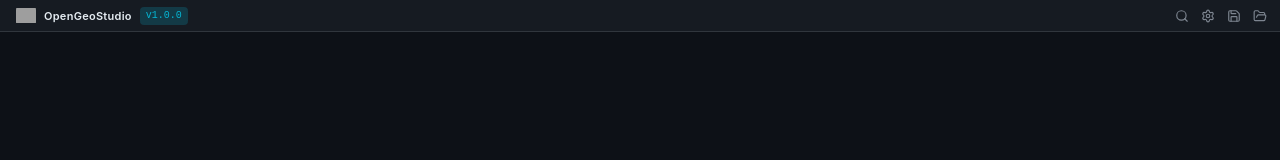
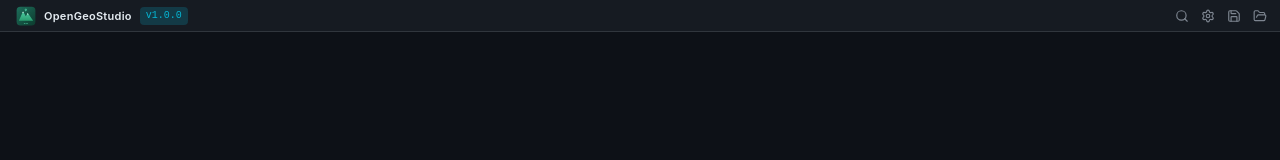
Before and after one commit to Vamps023/OpenGeoStudio, a React (Vite) app: page / in a window 1280 px wide. Shown: the top 160 px of the page. Built offline with nearby package versions, Linux system fonts and the light colour scheme; grey boxes are pictures that could not be loaded.

Commit message:
Use SVG logo in app UI and favicon
Replace PNG logo references with crisp SVG version in:
- App toolbar (w-5 h-5)
- Home workspace header (w-16 h-16)
- Recent Projects panel (w-12 h-12)
- index.html favicon

```diff
--- a/index.html
+++ b/index.html
@@ -2,7 +2,7 @@
 <html lang="en">
   <head>
     <meta charset="UTF-8" />
-    <link rel="icon" type="image/png" href="/assets/logo/logo.png" />
+    <link rel="icon" type="image/svg+xml" href="/logo/logo.svg" />
     <meta name="viewport" content="width=device-width, initial-scale=1.0" />
     <title>OpenGeoStudio</title>
     <meta http-equiv="Content-Security-Policy" content="default-src 'self' http://localhost:5173; script-src 'self' 'unsafe-eval' 'unsafe-inline' blob: http://localhost:5173; style-src 'self' 'unsafe-inline'; img-src 'self' data: blob: https: http://localhost:5173; connect-src 'self' https: blob: http://localhost:5173 ws://localhost:5173; font-src 'self'; worker-src 'self' blob:;">
--- a/renderer/App.tsx
+++ b/renderer/App.tsx
@@ -678,7 +678,7 @@ function App(): React.JSX.Element {
         aria-label="Go to Home"
         title="Home — Recent Projects"
       >
-        <img src="./logo/logo.png" alt="OpenGeoStudio" className="w-5 h-5 rounded object-contain" />
+        <img src="./logo/logo.svg" alt="OpenGeoStudio" className="w-5 h-5 rounded object-contain" />
         <span className="text-2xs font-semibold tracking-wide text-fg-primary hidden sm:inline">OpenGeoStudio</span>
         <span className="text-3xs px-1.5 py-0.5 bg-accent/20 text-accent rounded font-mono">v{APP_VERSION}</span>
       </button>
@@ -761,7 +761,7 @@ function App(): React.JSX.Element {
   if (!initialized) {
     return (
       <div className="flex flex-col items-center justify-center h-screen bg-surface-base text-fg-secondary gap-4">
-        <img src="./logo/logo.png" alt="OpenGeoStudio" className="w-16 h-16 rounded-lg object-contain" />
+        <img src="./logo/logo.svg" alt="OpenGeoStudio" className="w-16 h-16 rounded-lg object-contain" />
         <div className="text-center">
           <div className="text-lg font-semibold text-fg-primary mb-1">OpenGeoStudio</div>
           <Spinner label="Loading modules…" />
--- a/renderer/panels/RecentProjects/RecentProjects.tsx
+++ b/renderer/panels/RecentProjects/RecentProjects.tsx
@@ -416,7 +416,7 @@ export const RecentProjects: React.FC = () => {
       {/* ─── Welcome Header ──────────────────────────────────── */}
       <div className="px-8 py-8 border-b border-edge bg-gradient-to-b from-surface-panel to-surface-base">
         <div className="flex items-center gap-4 mb-2">
-          <img src="./logo/logo.png" alt="OpenGeoStudio" className="w-12 h-12 rounded-lg" />
+          <img src="./logo/logo.svg" alt="OpenGeoStudio" className="w-12 h-12 rounded-lg" />
           <div>
             <h1 className="text-xl font-bold text-fg-primary">OpenGeoStudio</h1>
             <p className="text-2xs text-fg-secondary">Modular Geospatial Terrain Studio</p>
```
Also changed, not shown: public/logo/logo.svg (added).
